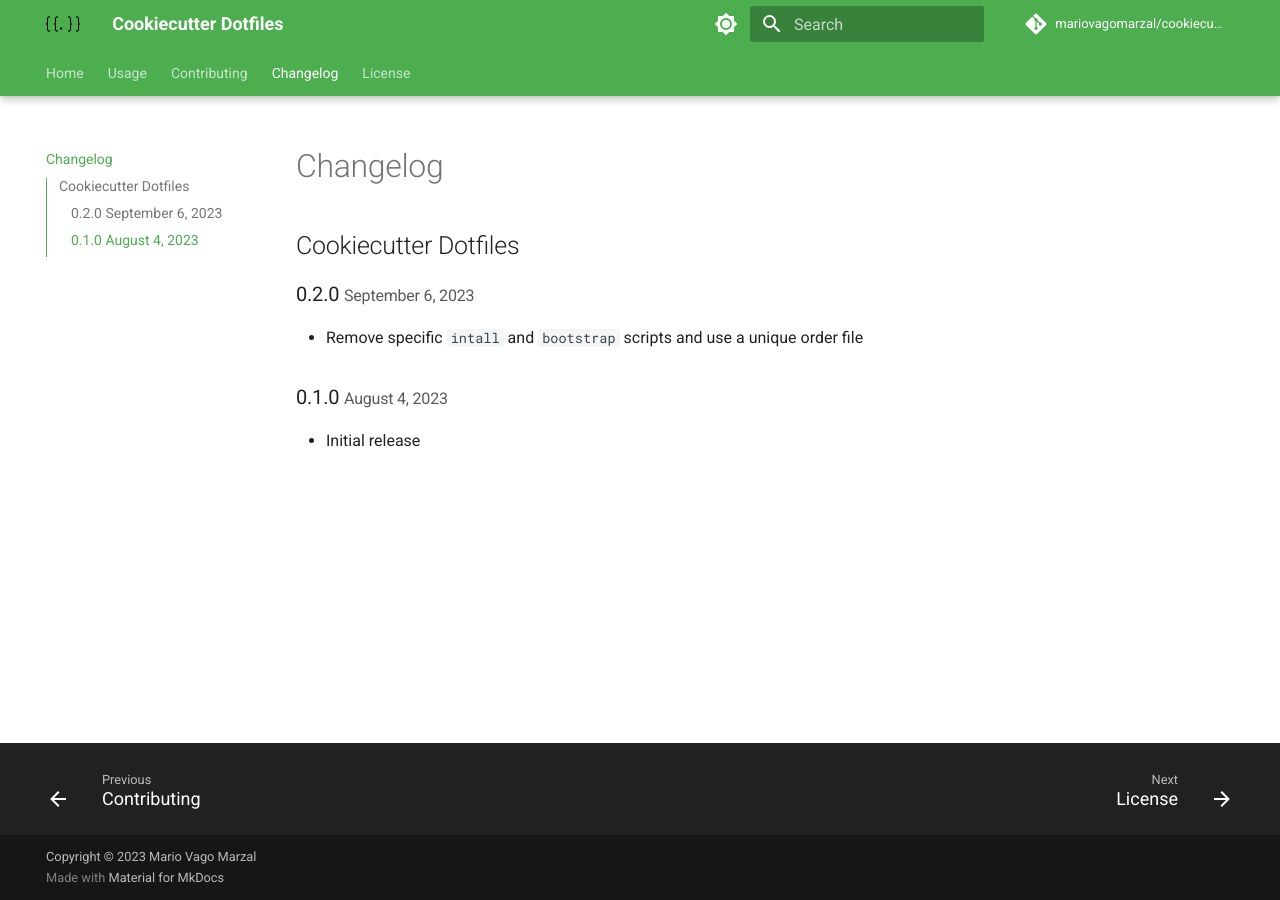
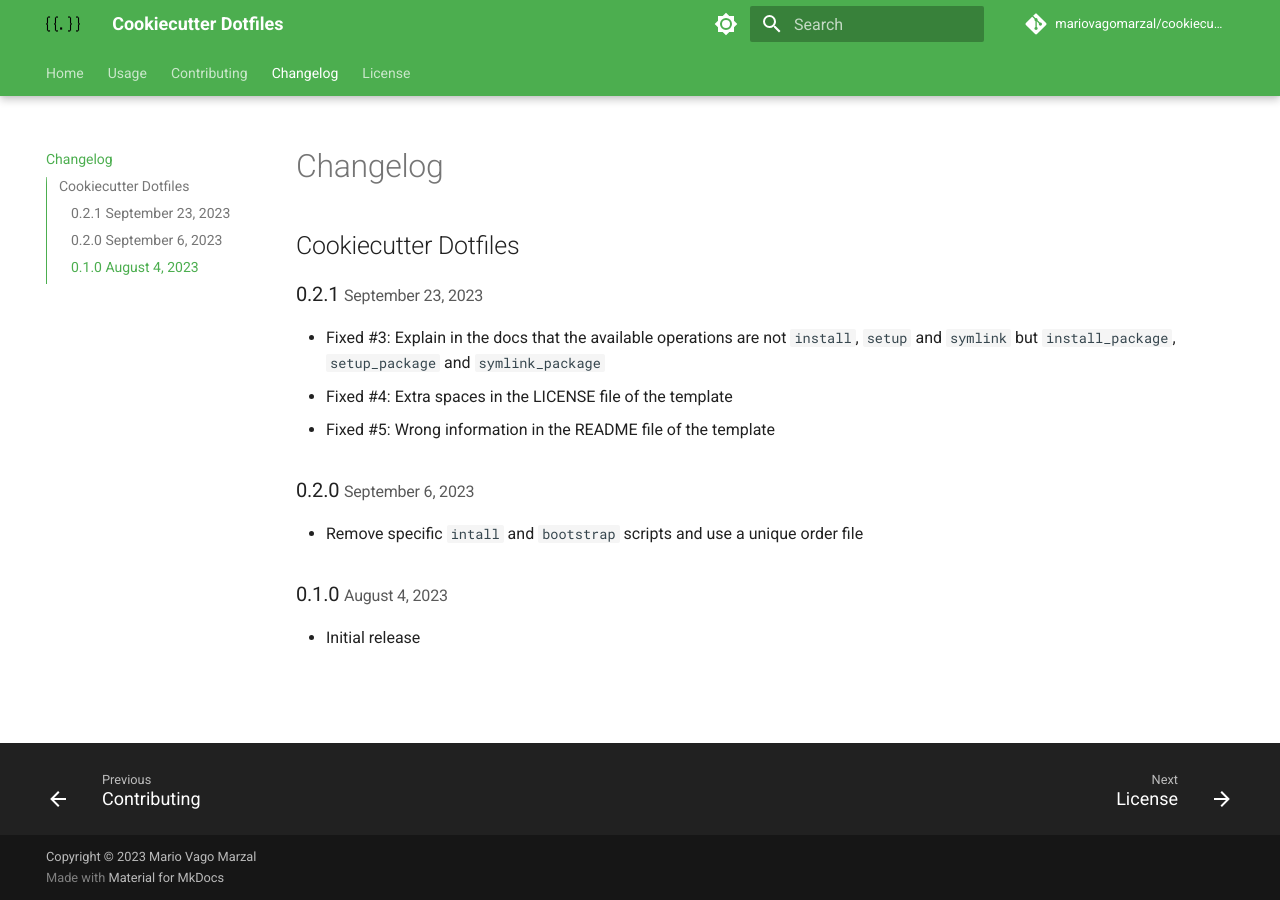
Before and after one commit to mariovagomarzal/cookiecutter-dotfiles, an MkDocs documentation site: the page built from docs/changelog-info.md, in a window 1280 px wide. Built offline with MkDocs 1.6.1 and Material for MkDocs 9.7.7, drawn with Linux system fonts in a browser that asks for light colours; comment, search, counter and statistics services are not loaded.

Commit message:
Update the changelogs

```diff
--- a/docs/changelog-info.md
+++ b/docs/changelog-info.md
@@ -1,6 +1,14 @@
 # Changelog
 
 ## Cookiecutter Dotfiles
+
+### 0.2.1 <small>September 23, 2023</small>
+
+- Fixed #3: Explain in the docs that the available operations are not
+    `install`, `setup` and `symlink` but `install_package`, `setup_package`
+    and `symlink_package`
+- Fixed #4: Extra spaces in the LICENSE file of the template
+- Fixed #5: Wrong information in the README file of the template
 
 ### 0.2.0 <small>September 6, 2023</small>
 
```
Also changed, not shown: 1 other file.
